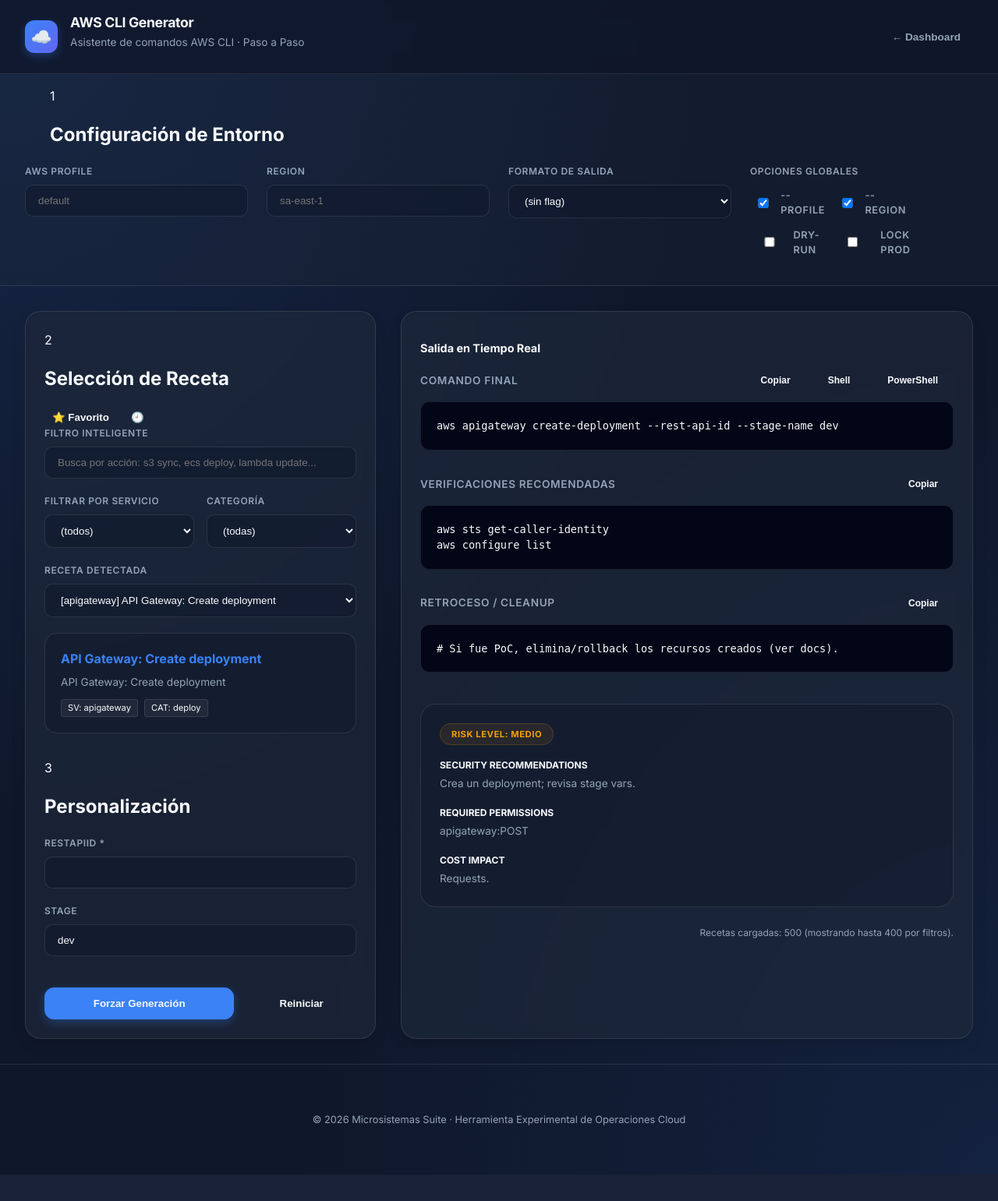
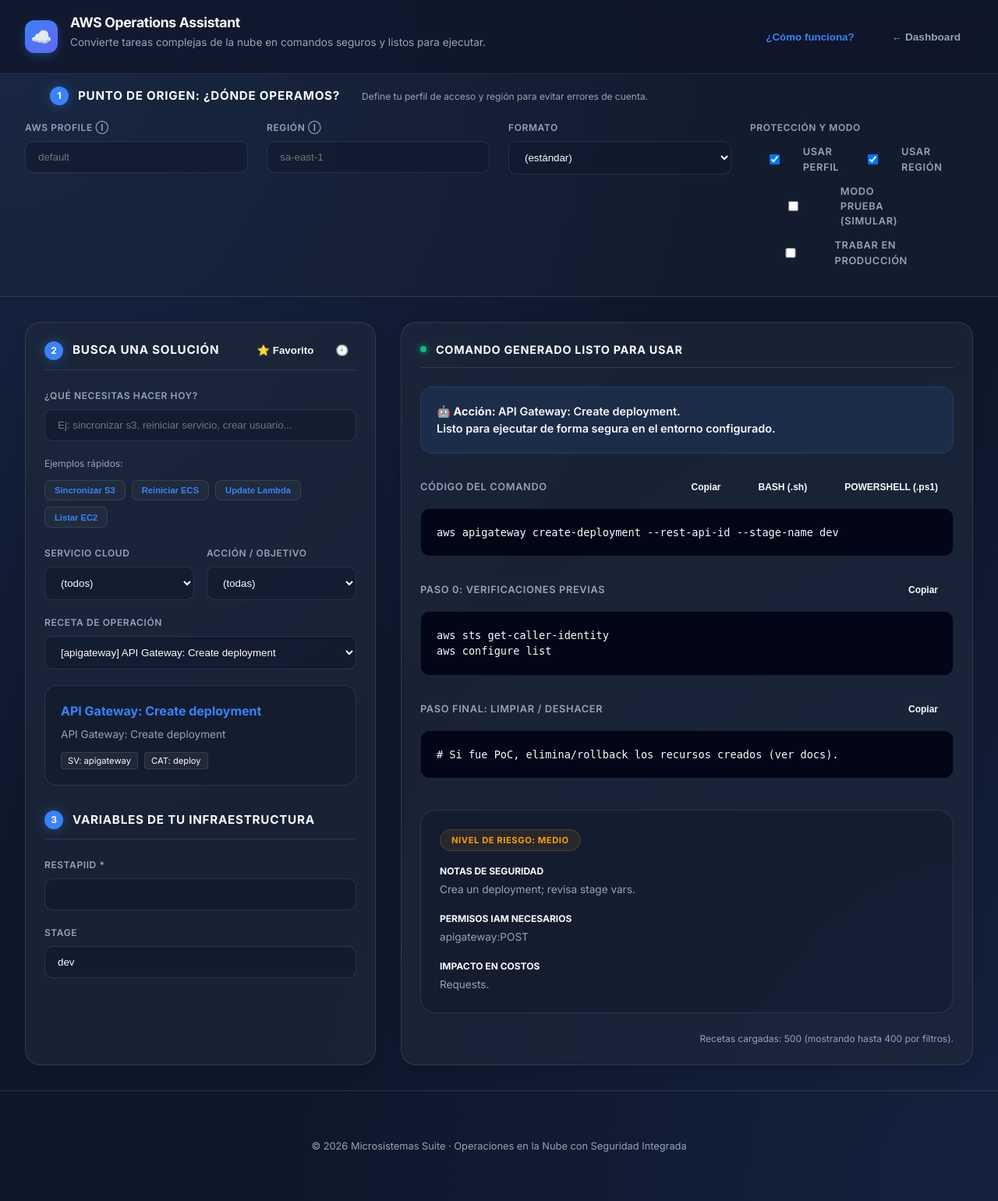
Before and after one commit to vladimiracunadev-create/microsistemas, a PHP site: page /apps/AwsGenerator/ in a window 1280 px wide. Shown: the whole page at 78% size. Before the commit the page ends 1444 px from the top, so only its background shows below. Run offline with PHP 8.4, Linux system fonts and the light colour scheme.

Commit message:
feat: complete product clarity overhaul with onboarding tour and natural language explanation

```diff
--- a/apps/AwsGenerator/assets/app.js
+++ b/apps/AwsGenerator/assets/app.js
@@ -430,6 +430,106 @@ function renderHistory() {
   `).join("");
 }
 
+// --- UX & ONBOARDING HELPERS ---
+
+function showOnboarding() {
+  const html = `
+    <div class="welcome-state" style="padding: 1rem 0;">
+      <h3 style="color:var(--text); margin-bottom:1.5rem;">Guía de Inicio Rápido</h3>
+      <div class="tour-grid">
+        <div class="tour-item">
+          <h4><span class="step-badge">1</span> Configura</h4>
+          <p>Define tu <b>Perfil AWS</b> para asegurar que el comando se ejecute en la cuenta correcta. Selecciona tu <b>Región</b> (ej: us-east-1) para apuntar a tus recursos.</p>
+        </div>
+        <div class="tour-item">
+          <h4><span class="step-badge">2</span> Elige</h4>
+          <p>Usa el buscador o los filtros para encontrar una <b>Receta</b>. Estas son plantillas probadas de comandos reales para tareas comunes.</p>
+        </div>
+        <div class="tour-item">
+          <h4><span class="step-badge">3</span> Personaliza</h4>
+          <p>Completa los parámetros (como nombres de buckets o IDs de instancia). El comando se generará <b>en tiempo real</b> a medida que escribes.</p>
+        </div>
+        <div class="tour-item">
+          <h4>🚀 Ejecuta</h4>
+          <p>Copia el comando a tu terminal o expórtalo como script <b>.sh</b> o <b>.ps1</b> para automatizar tus flujos de trabajo.</p>
+        </div>
+      </div>
+      <button class="primary" style="margin-top:2rem;" onclick="hideModal()">¡Entendido, vamos a trabajar!</button>
+    </div>
+  `;
+  showModal("¿Cómo usar el Asistente AWS?", html);
+}
+
+function explainCommand(r, vars) {
+  if (!r) return "";
+  let baseAction = r.title.replace(/AWS CLI/gi, "").trim();
+  let explanation = `🤖 <b>Acción:</b> ${baseAction}.<br>`;
+
+  if (vars.dryrun_flag) {
+    explanation += `<span style="color:var(--accent);">⚠️ Estás en modo DRY-RUN: Se simulará la acción sin aplicar cambios reales.</span>`;
+  } else if (r.risk?.level === "alto") {
+    explanation += `<span style="color:var(--danger);">⚠️ ADVERTENCIA: Esta es una operación de alto riesgo. Revisa los parámetros cuidadosamente.</span>`;
+  } else {
+    explanation += `Listo para ejecutar de forma segura en el entorno configurado.`;
+  }
+
+  return explanation;
+}
+
+// Actualización de la función generate para incluir la explicación
+function generate(silent = true) {
+  const r = getSelectedRecipe();
+  if (!r) {
+    renderRecipeMeta(null);
+    return;
+  }
+
+  const globals = getGlobalFlags();
+
+  if (!silent && prodLockBlocks(r, globals)) {
+    alert("Bloqueado: perfil parece prod y 'Bloquear peligrosos en prod' está activo.");
+    return;
+  }
+
+  if (!silent && !requireDangerConfirm(r)) {
+    alert("Debes confirmar el riesgo (checkbox) antes de generar.");
+    return;
+  }
+
+  const missing = validateParams(r);
+  if (!silent && missing.length) {
+    alert("Faltan parámetros obligatorios: " + missing.join(", "));
+    return;
+  }
+
+  const vars = { ...globals, ...buildVarsFromParams(r.params || []) };
+  if (!r.supports_dryrun) vars.dryrun_flag = "";
+
+  const cmd = applyTemplate(r.command, vars).trim().replace(/\s+/g, " ").trim();
+  $("outCommand").textContent = cmd || "(vacío)";
+
+  const pre = (r.prechecks || []).map(x => applyTemplate(x.command, vars).trim()).filter(Boolean).join("\n");
+  $("outPrechecks").textContent = pre || "(sin prechecks)";
+
+  const cln = (r.cleanup || []).map(x => applyTemplate(x.command, vars).trim()).filter(Boolean).join("\n");
+  $("outCleanup").textContent = cln || "(sin cleanup)";
+
+  const risk = r.risk || { level: "bajo", notes: "" };
+  const riskColor = risk.level === "alto" ? "var(--danger)" : (risk.level === "medio" ? "#f59e0b" : "var(--success)");
+
+  $("riskPill").innerHTML = `<span style="padding:6px 14px; border-radius:999px; background:${riskColor}15; color:${riskColor}; border:1px solid ${riskColor}30; font-size:0.7rem; font-weight:700; letter-spacing:0.05em;">NIVEL DE RIESGO: ${risk.level.toUpperCase()}</span>`;
+  $("riskNotes").innerHTML = risk.notes ? `<div style="margin-bottom:4px; font-weight:700; color:var(--text); font-size:0.75rem; text-transform:uppercase;">Notas de Seguridad</div>${risk.notes}` : "";
+  $("permHint").innerHTML = r.permissions_hint ? `<div style="margin-bottom:4px; font-weight:700; color:var(--text); font-size:0.75rem; text-transform:uppercase;">Permisos IAM Necesarios</div>${r.permissions_hint}` : "";
+  $("costHint").innerHTML = r.cost_hint ? `<div style="margin-bottom:4px; font-weight:700; color:var(--text); font-size:0.75rem; text-transform:uppercase;">Impacto en Costos</div>${r.cost_hint}` : "";
+
+  // Nueva explicación en lenguaje natural
+  const langEl = $("naturalLanguage");
+  if (langEl) langEl.innerHTML = explainCommand(r, vars);
+
+  pushHistory(r, vars, cmd);
+}
+
+// Modificación de wireSelectors para los nuevos elementos
 function wireSelectors() {
   $("service").addEventListener("change", () => {
     refreshCategories();
@@ -444,7 +544,18 @@ function wireSelectors() {
     updateDangerBox(r);
   });
   $("search").addEventListener("input", () => refreshRecipes());
-  $("btnGenerate").addEventListener("click", generate);
+
+  // Quick Starts
+  document.querySelectorAll(".quick-btn").forEach(btn => {
+    btn.addEventListener("click", () => {
+      $("search").value = btn.getAttribute("data-search");
+      refreshRecipes();
+    });
+  });
+
+  $("btnHelp").addEventListener("click", showOnboarding);
+
+  $("btnGenerate").addEventListener("click", () => generate(false));
   $("btnReset").addEventListener("click", () => {
     $("search").value = "";
     $("service").value = "all";
@@ -458,7 +569,7 @@ function wireSelectors() {
     $("riskNotes").textContent = "";
     $("permHint").textContent = "";
     $("costHint").textContent = "";
-    renderRecipeMeta(null); // Show welcome screen
+    renderRecipeMeta(null);
   });
 
   $("btnFavorite").addEventListener("click", () => {
@@ -469,10 +580,10 @@ function wireSelectors() {
   });
 
   $("btnHistory").addEventListener("click", () => {
-    showModal("Historial (últimas 50)", renderHistory());
+    showModal("Historial de Operaciones", renderHistory());
   });
 
-  $("dangerConfirm").addEventListener("change", () => { /* no-op */ });
+  $("dangerConfirm").addEventListener("change", () => debounceGenerate());
 
   $("modalClose").addEventListener("click", hideModal);
   $("modal").addEventListener("click", (e) => { if (e.target.id === "modal") hideModal(); });
--- a/apps/AwsGenerator/assets/style.css
+++ b/apps/AwsGenerator/assets/style.css
@@ -191,6 +191,86 @@ button.primary:hover {
     background: var(--accent-hover);
 }
 
+.quick-btn {
+    padding: 0.4rem 0.75rem !important;
+    font-size: 0.7rem !important;
+    background: rgba(255, 255, 255, 0.03);
+    border: 1px solid rgba(255, 255, 255, 0.1);
+    color: var(--accent);
+    border-radius: 8px;
+}
+
+.quick-btn:hover {
+    background: rgba(59, 130, 246, 0.1);
+    border-color: var(--accent);
+}
+
+.step-badge {
+    display: inline-flex;
+    align-items: center;
+    justify-content: center;
+    width: 24px;
+    height: 24px;
+    background: var(--accent);
+    color: white;
+    border-radius: 50%;
+    font-size: 0.75rem;
+    font-weight: 800;
+    box-shadow: 0 0 15px rgba(59, 130, 246, 0.4);
+}
+
+.step-header {
+    display: flex;
+    align-items: center;
+    gap: 0.75rem;
+    margin-bottom: 1.5rem;
+    padding-bottom: 0.75rem;
+    border-bottom: 1px solid var(--border);
+}
+
+.step-header h2 {
+    margin: 0;
+    font-size: 0.95rem;
+    text-transform: uppercase;
+    letter-spacing: 0.05em;
+    font-weight: 700;
+}
+
+.welcome-state {
+    display: flex;
+    flex-direction: column;
+    align-items: center;
+    justify-content: center;
+    text-align: center;
+    padding: 4rem 2rem;
+    color: var(--text-muted);
+}
+
+.welcome-state .icon {
+    font-size: 3rem;
+    margin-bottom: 1.5rem;
+    opacity: 0.5;
+}
+
+.hint-box {
+    background: rgba(59, 130, 246, 0.08);
+    border-left: 3px solid var(--accent);
+    padding: 1rem;
+    border-radius: 8px;
+    font-size: 0.85rem;
+    margin-top: 1rem;
+    color: var(--text);
+}
+
+.live-indicator {
+    display: inline-block;
+    width: 8px;
+    height: 8px;
+    background: var(--success);
+    border-radius: 50%;
+    box-shadow: 0 0 8px var(--success);
+}
+
 .danger-box {
     margin-top: 1.5rem;
     padding: 1rem;
@@ -213,7 +293,7 @@ button.primary:hover {
 
 .code-header h3 {
     margin: 0;
-    font-size: 0.85rem;
+    font-size: 0.8rem;
     font-weight: 600;
     color: var(--text-muted);
     text-transform: uppercase;
--- a/apps/AwsGenerator/index.html
+++ b/apps/AwsGenerator/index.html
@@ -4,7 +4,7 @@
 <head>
   <meta charset="utf-8" />
   <meta name="viewport" content="width=device-width, initial-scale=1" />
-  <title>Microsistemas | AWS CLI Generator</title>
+  <title>AWS Operations Assistant | Microsistemas</title>
   <link rel="stylesheet" href="./assets/style.css" />
   <link rel="preconnect" href="https://fonts.googleapis.com">
   <link rel="preconnect" href="https://fonts.gstatic.com" crossorigin>
@@ -17,50 +17,55 @@
     <div class="brand">
       <div class="logo">☁️</div>
       <div>
-        <h1>AWS CLI Generator</h1>
-        <p class="muted">Asistente de comandos AWS CLI · Paso a Paso</p>
+        <h1>AWS Operations Assistant</h1>
+        <p class="muted">Convierte tareas complejas de la nube en comandos seguros y listos para ejecutar.</p>
       </div>
     </div>
-    <a href="../../index.php" class="back-link">
-      <button class="ghost">← Dashboard</button>
-    </a>
+    <div style="display:flex; gap:12px; align-items:center;">
+      <button id="btnHelp" class="ghost" style="color:var(--accent); font-weight:700;">¿Cómo funciona?</button>
+      <a href="../../index.php" class="back-link">
+        <button class="ghost">← Dashboard</button>
+      </a>
+    </div>
   </header>
 
   <div class="globals-container">
     <div class="step-header" style="margin-left: 2rem; border-bottom: none; margin-bottom: 0.5rem;">
       <span class="step-badge">1</span>
-      <h2>Configuración de Entorno</h2>
+      <h2>Punto de Origen: ¿Dónde operamos?</h2>
+      <span class="muted" style="margin-left: 1rem; font-size: 0.75rem;">Define tu perfil de acceso y región para evitar
+        errores de cuenta.</span>
     </div>
     <div class="globals">
       <div class="field">
-        <label for="profile">AWS Profile</label>
-        <input id="profile" type="text" placeholder="default"
-          title="Selecciona el perfil de credenciales (.aws/credentials)" />
+        <label for="profile">AWS Profile <span title="Perfil de credenciales en ~/.aws/credentials"
+            style="cursor:help;">ⓘ</span></label>
+        <input id="profile" type="text" placeholder="default" />
       </div>
       <div class="field">
-        <label for="region">Region</label>
-        <input id="region" type="text" placeholder="sa-east-1" title="Región de AWS donde se ejecutarán los comandos" />
+        <label for="region">Región <span title="Zona geográfica de AWS" style="cursor:help;">ⓘ</span></label>
+        <input id="region" type="text" placeholder="sa-east-1" />
       </div>
       <div class="field">
-        <label for="output">Formato de Salida</label>
+        <label for="output">Formato</label>
         <select id="output">
-          <option value="">(sin flag)</option>
-          <option value="--output json">JSON</option>
-          <option value="--output table">Table</option>
-          <option value="--output text">Text</option>
+          <option value="">(estándar)</option>
+          <option value="--output json">JSON (Intercambio)</option>
+          <option value="--output table">Tabla (Lectura)</option>
+          <option value="--output text">Texto (Simple)</option>
         </select>
       </div>
       <div class="field">
-        <label>Opciones Globales</label>
+        <label>Protección y Modo</label>
         <div style="display:flex; gap:12px; flex-wrap:wrap; padding-top:4px;">
           <label style="display:flex; align-items:center; gap:6px; cursor:pointer; font-size:0.8rem;"><input
-              id="useProfile" type="checkbox" checked /> --profile</label>
+              id="useProfile" type="checkbox" checked /> Usar Perfil</label>
           <label style="display:flex; align-items:center; gap:6px; cursor:pointer; font-size:0.8rem;"><input
-              id="useRegion" type="checkbox" checked /> --region</label>
+              id="useRegion" type="checkbox" checked /> Usar Región</label>
           <label style="display:flex; align-items:center; gap:6px; cursor:pointer; font-size:0.8rem;"><input
-              id="useDryRun" type="checkbox" /> Dry-run</label>
+              id="useDryRun" type="checkbox" /> Modo Prueba (Simular)</label>
           <label style="display:flex; align-items:center; gap:6px; cursor:pointer; font-size:0.8rem;"><input
-              id="lockProd" type="checkbox" /> Lock Prod</label>
+              id="lockProd" type="checkbox" /> Trabar en Producción</label>
         </div>
       </div>
     </div>
@@ -70,87 +75,97 @@
     <section class="card">
       <div class="step-header">
         <span class="step-badge">2</span>
-        <h2>Selección de Receta</h2>
+        <h2>Busca una Solución</h2>
         <div style="margin-left: auto; display:flex; gap:8px;">
-          <button id="btnFavorite" class="ghost" style="padding:4px 10px;" title="Tus Favoritos">⭐</button>
-          <button id="btnHistory" class="ghost" style="padding:4px 10px;" title="Historial Reciente">🕘</button>
+          <button id="btnFavorite" class="ghost" style="padding:4px 10px;" title="Ver Favoritos">⭐</button>
+          <button id="btnHistory" class="ghost" style="padding:4px 10px;" title="Ver Historial">🕘</button>
         </div>
       </div>
 
       <div class="field">
-        <label for="search">Filtro Inteligente</label>
-        <input id="search" type="search" placeholder="Busca por acción: s3 sync, ecs deploy, lambda update..." />
+        <label for="search">¿Qué necesitas hacer hoy?</label>
+        <input id="search" type="search" placeholder="Ej: sincronizar s3, reiniciar servicio, crear usuario..." />
+      </div>
+
+      <div id="quickStarts" style="display:flex; gap:8px; flex-wrap:wrap; margin-bottom:1.5rem;">
+        <span style="font-size:0.75rem; color:var(--text-muted); width:100%; margin-bottom:4px;">Ejemplos
+          rápidos:</span>
+        <button class="quick-btn" data-search="s3 sync">Sincronizar S3</button>
+        <button class="quick-btn" data-search="ecs force-deployment">Reiniciar ECS</button>
+        <button class="quick-btn" data-search="lambda update-code">Update Lambda</button>
+        <button class="quick-btn" data-search="ec2 instances">Listar EC2</button>
       </div>
 
       <div style="display:grid; grid-template-columns:1fr 1fr; gap:1rem;">
         <div class="field">
-          <label for="service">Filtrar por Servicio</label>
+          <label for="service">Servicio Cloud</label>
           <select id="service"></select>
         </div>
         <div class="field">
-          <label for="category">Categoría</label>
+          <label for="category">Acción / Objetivo</label>
           <select id="category"></select>
         </div>
       </div>
 
       <div class="field">
-        <label for="recipe">Receta Detectada</label>
+        <label for="recipe">Receta de Operación</label>
         <select id="recipe"></select>
       </div>
 
       <div id="recipeMeta"
-        style="margin: 1rem 0; padding:1.25rem; border-radius:16px; background:rgba(15, 23, 42, 0.4); border:1px solid var(--border);">
+        style="margin: 1rem 0; padding:1.25rem; border-radius:16px; background:rgba(15, 23, 42, 0.4); border:1px solid var(--border); min-height:80px;">
       </div>
 
       <div id="dangerBox" class="danger-box hidden">
         <div
           style="font-weight:700; color:var(--danger); margin-bottom:0.5rem; display:flex; align-items:center; gap:8px;">
-          <span>⚠️</span> RIESGO ALTO DETECTADO
+          <span>⚠️</span> ACCIÓN CRÍTICA
         </div>
-        <p style="font-size:0.8rem; color:var(--text-muted); margin-bottom:1rem;">Esta operación es destructiva o afecta
-          recursos críticos. Revisa bien antes de continuar.</p>
+        <p style="font-size:0.8rem; color:var(--text-muted); margin-bottom:1rem;">Estás por ejecutar un comando que
+          modifica o borra recursos.</p>
         <label style="display:flex; align-items:center; gap:8px; cursor:pointer; font-size:0.85rem; font-weight:600;">
-          <input id="dangerConfirm" type="checkbox" /> Confirmar ejecución consciente
+          <input id="dangerConfirm" type="checkbox" /> Confirmo que revisé las variables
         </label>
       </div>
 
       <div id="step3Container" class="hidden">
         <div class="step-header" style="margin-top: 2rem;">
           <span class="step-badge">3</span>
-          <h2>Personalización</h2>
+          <h2>Variables de tu Infraestructura</h2>
         </div>
         <div id="params"></div>
-
-        <div style="display:flex; gap:1rem; margin-top:2.5rem;">
-          <button id="btnGenerate" class="primary" style="flex:2;">Forzar Generación</button>
-          <button id="btnReset" class="ghost" style="flex:1;">Reiniciar</button>
-        </div>
       </div>
     </section>
 
     <section class="card">
       <div class="step-header">
         <div class="live-indicator"></div>
-        <h2 style="font-size: 0.9rem;">Salida en Tiempo Real</h2>
+        <h2 style="font-size: 0.9rem;">Comando Generado Listo para Usar</h2>
       </div>
 
       <div id="welcomeScreen" class="welcome-state">
-        <div class="icon">🔍</div>
-        <h3>Selecciona una receta para comenzar</h3>
-        <p>Busca en el panel lateral por servicio o acción para generar el comando correspondiente.</p>
+        <div class="icon">🚀</div>
+        <h3>Bienvenido al Asistente AWS</h3>
+        <p>Selecciona una receta a la izquierda para ver cómo se construye el comando automáticamente.</p>
         <div class="hint-box">
-          <b>Tip:</b> Los comandos se actualizan automáticamente mientras completas los parámetros.
+          <b>¿Sabías que?</b> Puedes exportar el comando como un script (.sh o .ps1) para usarlo en tus procesos de
+          CI/CD.
         </div>
       </div>
 
       <div id="outputContainer" class="hidden">
+        <div id="naturalLanguage"
+          style="margin-bottom: 1.5rem; padding:1.25rem; border-radius:16px; background:rgba(59, 130, 246, 0.1); border:1px solid rgba(59, 130, 246, 0.2); font-size:0.9rem; font-weight:600;">
+          <!-- Se llena por JS -->
+        </div>
+
         <div class="code-block" style="margin-top:0;">
           <div class="code-header">
-            <h3>Comando Final</h3>
+            <h3>Código del Comando</h3>
             <div style="display:flex; gap:8px;">
               <button id="copyCmd" class="ghost" style="font-size:0.75rem;">Copiar</button>
-              <button id="exportSh" class="ghost" style="font-size:0.75rem;">Shell</button>
-              <button id="exportPs1" class="ghost" style="font-size:0.75rem;">PowerShell</button>
+              <button id="exportSh" class="ghost" style="font-size:0.75rem;">BASH (.sh)</button>
+              <button id="exportPs1" class="ghost" style="font-size:0.75rem;">POWERSHELL (.ps1)</button>
             </div>
           </div>
           <pre id="outCommand" class="code"></pre>
@@ -158,7 +173,7 @@
 
         <div class="code-block">
           <div class="code-header">
-            <h3>Verificaciones Recomendadas</h3>
+            <h3>Paso 0: Verificaciones Previas</h3>
             <button id="copyPre" class="ghost" style="font-size:0.75rem;">Copiar</button>
           </div>
           <pre id="outPrechecks" class="code"></pre>
@@ -166,7 +181,7 @@
 
         <div class="code-block" style="margin-bottom:2.5rem;">
           <div class="code-header">
-            <h3>Retroceso / Cleanup</h3>
+            <h3>Paso Final: Limpiar / Deshacer</h3>
             <button id="copyClean" class="ghost" style="font-size:0.75rem;">Copiar</button>
           </div>
           <pre id="outCleanup" class="code"></pre>
@@ -189,14 +204,15 @@
   </main>
 
   <footer class="footer">
-    <p>© 2026 Microsistemas Suite · Herramienta Experimental de Operaciones Cloud</p>
+    <p>© 2026 Microsistemas Suite · Operaciones en la Nube con Seguridad Integrada</p>
   </footer>
 
+  <!-- Modal de Ayuda / Onboarding -->
   <div id="modal" class="modal hidden">
     <div class="modal-card">
       <div class="modal-header">
         <h2 id="modalTitle">Detalle</h2>
-        <button id="modalClose" class="ghost">✕</button>
+        <button id="modalClose" class="ghost" style="font-size:1.5rem;">✕</button>
       </div>
       <div id="modalBody" class="modal-body"></div>
     </div>
```
Also changed, not shown: other parts of apps/AwsGenerator/assets/style.css (+34 -28 lines).
